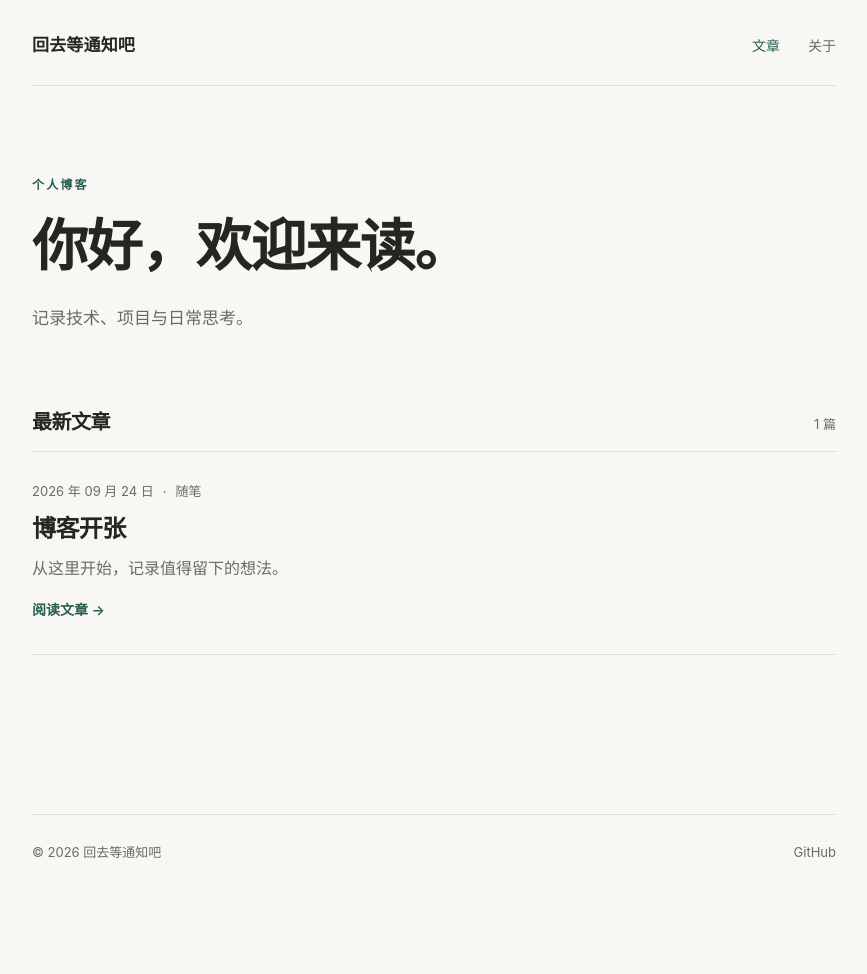
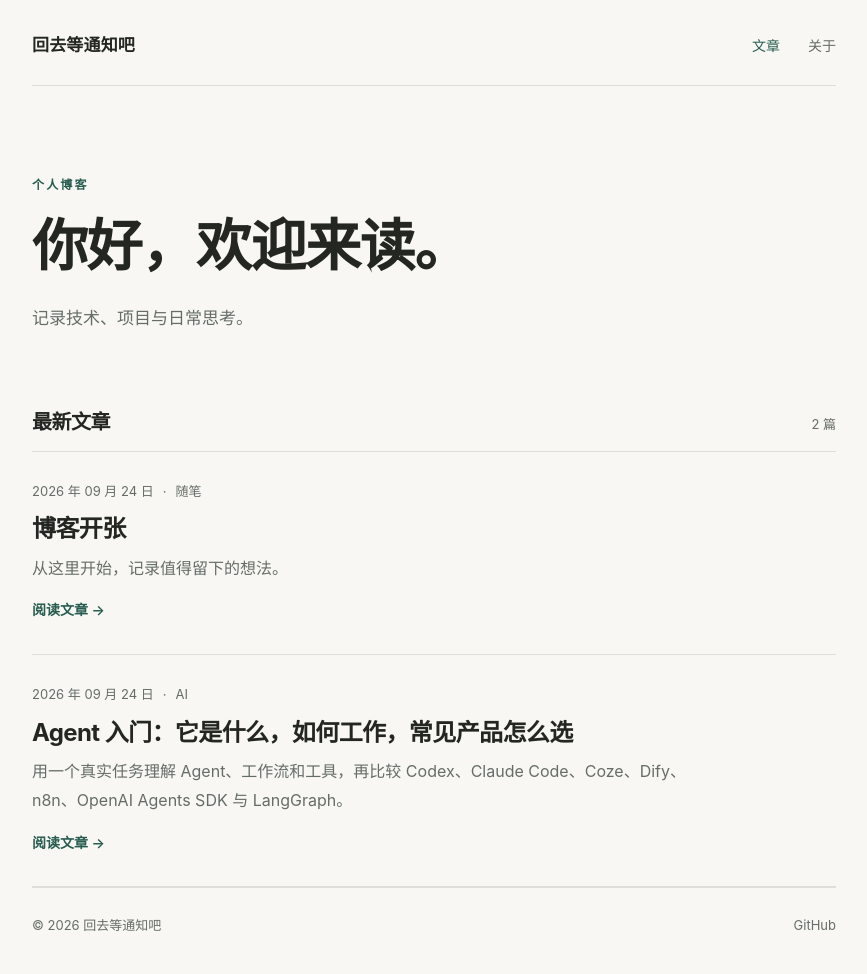
Before and after one commit to QHChen96/QHChen96.github.io, a Jekyll site: the page built from index.html, in a window 1280 px wide. Shown: the whole page, without its empty margins (206-1073 px from the left). Built offline with Jekyll 4.4.1, drawn with Linux system fonts in a browser that asks for light colours; before the commit the page ends 900 px from its top, so only the background shows below that; part of the change alters nothing that is shown.

Commit message:
Publish introductory agent guide

```diff
--- /dev/null
+++ b/_posts/2026-09-24-agents-introduction-and-tools.md
@@ -0,0 +1,88 @@
+---
+layout: post
+title: "Agent 入门：它是什么，如何工作，常见产品怎么选"
+description: "用一个真实任务理解 Agent、工作流和工具，再比较 Codex、Claude Code、Coze、Dify、n8n、OpenAI Agents SDK 与 LangGraph。"
+category: AI
+---
+
+你可能已经让 AI 写过邮件、总结文档。现在又有人说，AI 可以自己查资料、改代码、调用工具，甚至完成一整项任务。这就是大家谈论的 **Agent（智能体）**。这个词被用得很宽，理解它时，最有用的问题是：**谁决定下一步做什么？**
+
+## 一句话理解 Agent
+
+可以把 Agent 看成一个围绕大模型搭建的任务执行系统：它接收目标，结合指令和当前信息选择动作，调用工具，观察结果，再决定继续还是结束。大模型负责判断，工具负责接触外部世界，运行程序负责把它们组织起来。[OpenAI Agents SDK 文档](https://openai.github.io/openai-agents-python/)把 Agent、工具、交接与校验列为核心组成；[Anthropic 的工程文章](https://www.anthropic.com/engineering/building-effective-agents)则用“模型动态决定流程和工具使用”区分 Agent 与预设工作流。
+
+<figure>
+  <img src="{{ '/assets/images/agent-loop.svg' | relative_url }}" alt="Agent 工作循环：用户给出目标，Agent 选择工具，根据工具结果继续行动或交付" width="960" height="420">
+  <figcaption>图 1：Agent 的核心是“行动—观察—再决定”的循环。</figcaption>
+</figure>
+
+比如，你说“整理本周项目进展”。普通聊天模型可能只能根据你粘贴的内容写摘要；获得授权和工具的 Agent 则可以读取指定文档、检索任务记录、发现缺失信息，再生成一份带来源的草稿。它能做多少，取决于**你给了哪些工具与权限**，而不只是模型有多聪明。
+
+这里有四个容易混淆的词：
+
+| 概念 | 它解决什么问题 | 例子 |
+| --- | --- | --- |
+| **模型** | 理解输入并生成内容、判断动作 | 总结一段会议记录 |
+| **工具** | 读取信息或执行操作 | 搜索、读取文件、调用 API |
+| **知识库** | 提供可检索的参考材料 | 产品手册、团队文档 |
+| **记忆或状态** | 保留任务进行到哪一步 | 已查看的文件、用户确认过的选项 |
+
+知识库不会自动变成“长期记忆”，接入工具也不会自动让回答可靠。检索是否命中、工具返回是否可信，都需要检查。[Coze 对知识与记忆的区分](https://www.coze.com/open/docs/guides/knowledge_overview)和 [LangGraph 对状态的说明](https://docs.langchain.com/oss/python/langgraph/overview)可以作为进一步阅读。
+
+## 它和普通聊天、工作流有什么区别？
+
+<figure>
+  <img src="{{ '/assets/images/workflow-vs-agent.svg' | relative_url }}" alt="普通模型调用一次回答；工作流按预设步骤运行；Agent 根据中间结果动态选择动作" width="960" height="400">
+  <figcaption>图 2：差别主要在流程由谁决定，不在界面上有没有“Agent”字样。</figcaption>
+</figure>
+
+- **普通模型调用**：给出输入，得到回答。适合翻译、摘要、改写等一步就能完成的任务。
+- **工作流**：开发者预先规定步骤和分支。例如“收到表单 → 提取字段 → 查询数据库 → 生成回复”。路径清楚，便于检查。
+- **Agent**：模型根据每一步的反馈决定下一步。例如检索不到答案时换关键词，发现文件缺失时请求补充，再继续处理。
+
+两者可以组合：让 Agent 负责不确定的判断，让固定工作流处理格式校验、审批和发送。对于步骤明确的事情，直接用工作流通常更容易控制；对于无法事先写出完整步骤的任务，Agent 才更有发挥空间。这也是 [Anthropic 对工作流与 Agent 的建议](https://www.anthropic.com/engineering/building-effective-agents)。
+
+## 常见产品怎么选？先看它属于哪一类
+
+同样叫 Agent 产品，有的是**帮你完成任务的现成助手**，有的是**让你搭建助手的平台**，还有的是**写进自己软件的开发框架**。下面比较的是用途与开发方式，不是模型能力排名。
+
+<figure>
+  <img src="{{ '/assets/images/agent-product-map.svg' | relative_url }}" alt="Agent 产品分为直接使用、可视化搭建和代码框架三类" width="960" height="414">
+  <figcaption>图 3：先选产品类别，再比较同一类别里的工具。</figcaption>
+</figure>
+
+| 产品 | 定位 | 适合从哪里开始 | 需要留意 |
+| --- | --- | --- | --- |
+| [Codex](https://openai.com/index/introducing-the-codex-app/) | 现成的编程 Agent | 让它理解仓库、修改文件并验证结果 | 面向软件开发任务；改动仍需自己审阅 |
+| [Claude Code](https://code.claude.com/docs/en/overview) | 现成的编程 Agent | 在终端、IDE 或桌面端处理代码任务 | 同样需要给出清楚的任务范围和权限 |
+| [Coze](https://www.coze.com/open/docs/guides/features) | 可视化 Agent 平台 | 用提示词、插件、知识库和工作流搭助手 | 先确认目标发布渠道与平台能力 |
+| [Dify](https://docs.dify.ai/en/learn/key-concepts) | 可视化 AI 应用平台 | 构建聊天应用或单次执行的工作流 | Chatflow 与 Workflow 的用途不同 |
+| [n8n](https://docs.n8n.io/integrations/builtin/cluster-nodes/root-nodes/n8n-nodes-langchain.agent/) | 自动化工作流平台 | 把 AI Agent 节点接入已有业务流程 | 很适合系统连接；维护连接和凭证也要投入时间 |
+| [OpenAI Agents SDK](https://openai.github.io/openai-agents-python/) | 开发框架 | 用代码定义 Agent、工具、交接与校验 | 需要编程和应用部署能力 |
+| [LangGraph](https://docs.langchain.com/oss/python/langgraph/overview) | 底层编排框架 | 构建有状态、可暂停和恢复的复杂流程 | 控制细，但入门门槛相对更高 |
+
+这张表里的“适合”和“需要留意”是基于各产品官方定位做的选型判断，不代表统一实测结果。产品功能、套餐和模型调用费用会变化，决定投入前应查看各自的最新文档。
+
+如果你想**直接让 AI 帮你改代码**，从 Codex 或 Claude Code 这类现成工具开始；如果你想**给团队做一个问答助手**，先试 Coze 或 Dify；如果你的重点是**让多个业务系统按规则协作**，看看 n8n；如果要**把 Agent 做进自己的产品**，再考虑 Agents SDK 或 LangGraph。
+
+## 第一个练习：做一个“项目周报助手”
+
+别从“全自动运营一个团队”开始。一个可验证的小任务更适合入门：输入本周任务记录，输出一份周报草稿。
+
+1. **限定输入**：只读取你指定的任务列表和会议记录。
+2. **限定输出**：固定为“完成事项、风险、下周计划”三段；每条事实附原始出处。
+3. **先只读**：让它查资料和写草稿，不直接发送邮件或修改任务状态。
+4. **做三组检查**：正常材料、缺少材料、材料互相矛盾。观察它会不会承认不知道。
+5. **最后再加动作**：确实需要自动发送时，把“人工确认”放在发送之前。
+
+这个练习可以用可视化平台完成，也可以用代码实现。你真正要验证的是：**它是否正确使用资料，遇到不确定情况是否停下，以及结果是否方便人检查。**
+
+## 最后记住三点
+
+**第一，Agent 是一种工作方式，不等于某个模型。** 它依赖模型、工具、状态和运行规则共同工作。
+
+**第二，不是所有任务都需要 Agent。** 一次模型调用能完成的事，就别急着增加循环；步骤固定的事，工作流通常更直观。
+
+**第三，权限越大，验证越重要。** 读文档和发邮件是不同级别的动作。先让系统展示依据和草稿，再逐步开放可执行的操作。
+
+<p class="article-note">资料核对于 2026 年 9 月 24 日。文中的产品定位参考各产品官方文档；功能与费用请以官方最新说明为准。本文示意图为原创绘制。</p>
--- a/assets/css/style.css
+++ b/assets/css/style.css
@@ -60,6 +60,14 @@ h1, h2, h3 { line-height: 1.35; letter-spacing: -.025em; }
 .prose pre { max-width: 100%; overflow-x: auto; padding: 18px; border-radius: 8px; background: #eceee9; font-size: 14px; line-height: 1.6; }
 .prose code { overflow-wrap: anywhere; }
 .prose blockquote { margin: 24px 0; padding: 4px 0 4px 18px; border-left: 3px solid var(--accent); color: var(--muted); }
+.prose figure { margin: 30px 0 36px; }
+.prose figure img { display: block; width: 100%; height: auto; border-radius: 14px; border: 1px solid var(--line); background: #f3f5f0; }
+.prose figcaption { margin-top: 10px; color: var(--muted); font-size: 13px; text-align: center; }
+.prose table { display: block; width: max-content; max-width: 100%; overflow-x: auto; border-collapse: collapse; margin: 22px 0 30px; font-size: 14px; }
+.prose th, .prose td { min-width: 120px; padding: 11px 13px; border-bottom: 1px solid var(--line); text-align: left; vertical-align: top; }
+.prose th { background: #ecefe9; color: var(--text); font-weight: 700; }
+.prose tr:nth-child(even) td { background: #f1f2ee; }
+.article-note { margin-top: 46px; padding-top: 18px; border-top: 1px solid var(--line); color: var(--muted); font-size: 13px; }
 .site-footer { display: flex; justify-content: space-between; gap: 16px; padding: 26px 0 36px; border-top: 1px solid var(--line); color: var(--muted); font-size: 13px; }
 .site-footer a { color: var(--muted); text-decoration: none; }
 @media (max-width: 560px) {
```
Also changed, not shown: assets/images/agent-loop.svg (added), assets/images/agent-product-map.svg (added), assets/images/workflow-vs-agent.svg (added).
